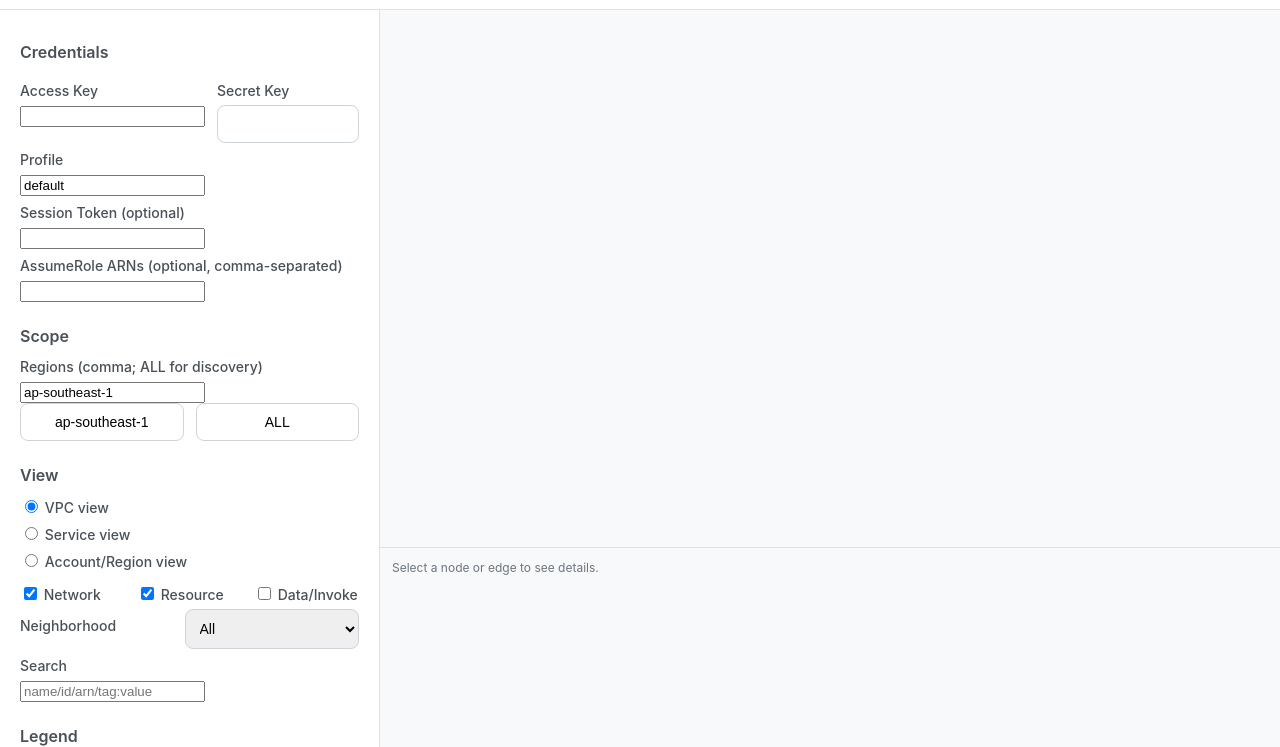
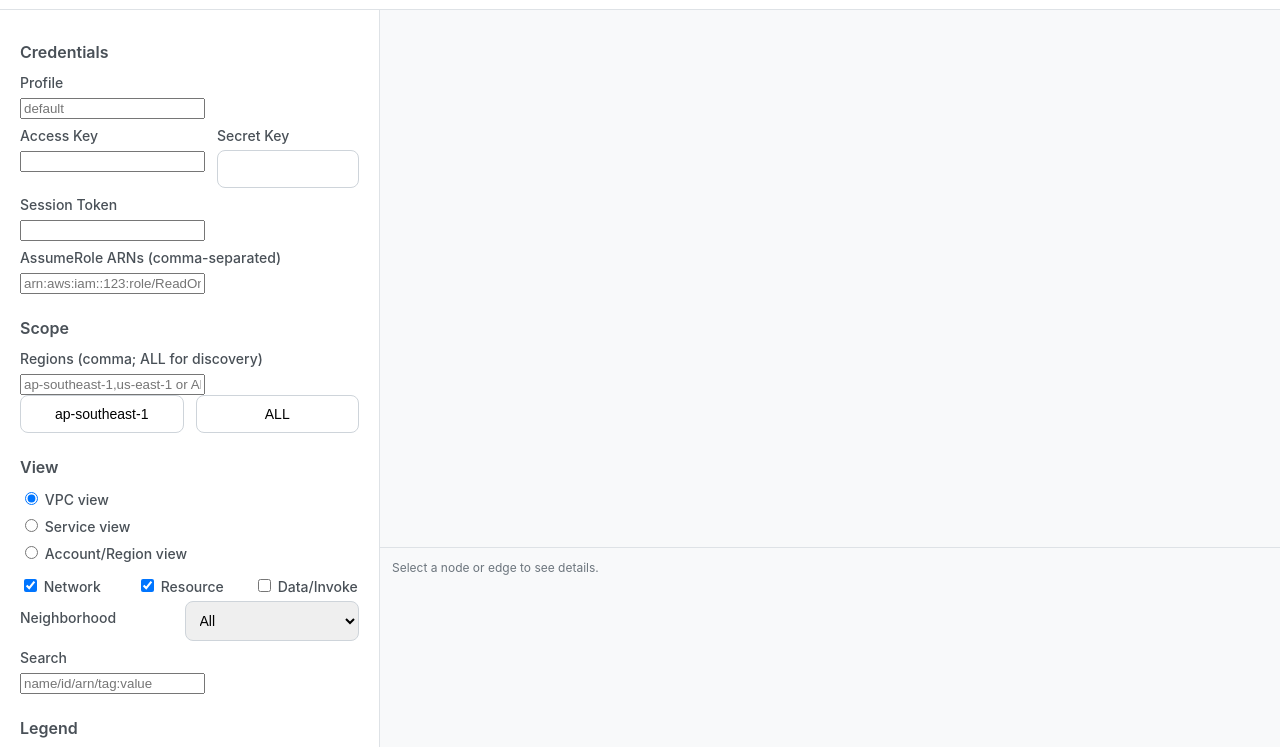
Before and after one commit to arkanitez/awsenumv2, a plain HTML site: page app/ui/index.html in a window 1280 px wide. Shown: the part 53-800 px from the top of the page. Drawn offline with nearby package versions, Linux system fonts and the light colour scheme; a script that the page names is missing.

Commit message:
Update index.html

```diff
--- a/app/ui/index.html
+++ b/app/ui/index.html
@@ -5,7 +5,7 @@
   <meta name="viewport" content="width=device-width, initial-scale=1" />
   <title>AWS Topology Enumerator</title>
   <link rel="stylesheet" href="/ui/style.css" />
-  <script src="https://unpkg.com/cytoscape@3.27.0/dist/cytoscape.min.js"></script>
+  <!-- Cytoscape + plugins -->
   <script src="https://unpkg.com/cytoscape@3.27.0/dist/cytoscape.min.js"></script>
   <script src="https://unpkg.com/cytoscape-svg@2.1.3/cytoscape-svg.js"></script>
   <script src="https://unpkg.com/cytoscape-cose-bilkent@4.1.0/cytoscape-cose-bilkent.js"></script>
@@ -30,22 +30,22 @@
     <aside class="sidebar">
       <section>
         <h3>Credentials</h3>
+        <label>Profile</label>
+        <input id="profile" placeholder="default" />
         <div class="row">
-            <div><label>Access Key</label><input id="ak" /></div>
-            <div><label>Secret Key</label><input id="sk" type="password" /></div>
+          <div><label>Access Key</label><input id="ak" /></div>
+          <div><label>Secret Key</label><input id="sk" type="password" /></div>
         </div>
-        <label>Profile</label>
-        <input id="profile" value="default" />
-        <label>Session Token (optional)</label>
+        <label>Session Token</label>
         <input id="st" />
-        <label>AssumeRole ARNs (optional, comma-separated)</label>
-        <input id="roles" />
+        <label>AssumeRole ARNs (comma-separated)</label>
+        <input id="roles" placeholder="arn:aws:iam::123:role/ReadOnly, arn:aws:iam::456:role/ReadOnly" />
       </section>
 
       <section>
         <h3>Scope</h3>
         <label>Regions (comma; ALL for discovery)</label>
-        <input id="regions" value="ap-southeast-1" />
+        <input id="regions" placeholder="ap-southeast-1,us-east-1 or ALL" />
         <div class="row"><button id="quick-sg">ap-southeast-1</button><button id="quick-all">ALL</button></div>
       </section>
 
```
